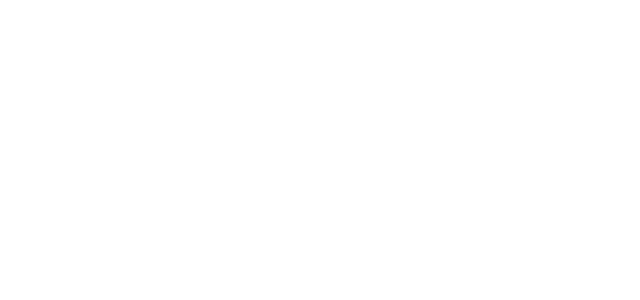
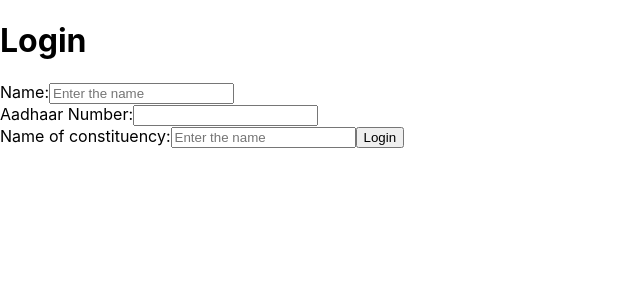
Before and after one commit to Pranay-Erra/voting-app, a React (Create React App) app in the folder frontend/: page /login in a window 1280 px wide. Before the commit this address had no page. Shown: the top 300 px of the page, without its empty margins (0-640 px from the left). Built offline with nearby package versions, Linux system fonts and the light colour scheme.

Commit message:
done with login page,should complete filtering of candidates acc to place

```diff
--- a/frontend/src/App.js
+++ b/frontend/src/App.js
@@ -5,6 +5,7 @@
 import Display_candidate from './components/displayCandidate';
 import Candidate_reg from './components/candidateReg';
 import Dashboard from './components/dashboard';
+import Login from './components/login';
 
 function App() {
 
@@ -15,6 +16,7 @@
         <Route path='/candidate-reg' element={<Candidate_reg/>}/>
         <Route path='/display-candidate' element={<Display_candidate/>}/>
         <Route path='/dashboard' element={<Dashboard/>}/>
+        <Route path='/login' element={<Login/>}/>
         {/* <Route path='/otp-entry' element={<Otpentry/>}/> */}
       </Routes>
     </BrowserRouter>
--- a/frontend/src/components/candidateReg.js
+++ b/frontend/src/components/candidateReg.js
@@ -11,12 +11,29 @@
     const [caste, setCaste] = useState("");
     const [phone, setPhone] = useState("");
     const [party, setParty] = useState("");
+    const [aadhaarNumber, setAadhaarNumber] = useState('');
+    const [error, setError] = useState('');
+
+    const validateAadhaar = (value) => {
+      const aadhaarRegex = /^\d{12}$/;
+      if (aadhaarRegex.test(value)) {
+        setError('');
+      } else {
+        setError('Aadhaar number must be a 12-digit numeric value.');
+      }
+    };
+
+    const handleChange = (e) => {
+      const { value } = e.target;
+      setAadhaarNumber(value);
+      validateAadhaar(value);
+    };
 
 
     const handleSubmit = async () => {
         try {
             const response = await axios.post(
-                `http://localhost:8000/candidate-reg/${name}/${age}/${address}/${district}/${qualification}/${caste}/${phone}/${party}`
+                `http://localhost:8000/candidate-reg/${name}/${age}/${aadhaarNumber}/${address}/${district}/${qualification}/${caste}/${phone}/${party}`
             );
             console.log(response.data);
             // Add navigation if needed
@@ -52,7 +69,17 @@
                     onChange={(e) => setAge(e.target.value)}
                     required
                 /><br /><br />
-
+                <div>
+                <label htmlFor="aadhaar">Aadhaar Number:</label>
+                <input
+                    type="text"
+                    id="aadhaar"
+                    value={aadhaarNumber}
+                    onChange={handleChange}
+                    maxLength="12"
+                />
+                {error && <p style={{ color: 'red' }}>{error}</p>}
+                </div>
                 {/* Address */}
                 <label htmlFor="address">Address:</label><br />
                 <textarea
--- a/frontend/src/components/displayCandidate.js
+++ b/frontend/src/components/displayCandidate.js
@@ -6,6 +6,7 @@
   const [name, setName] = useState('');
   const [party, setParty] = useState('');
   const [votedCandidates, setVotedCandidates] = useState(new Set());
+  const [district,setDistrict]=useState('');
 
   const fetchData = async () => {
     try {
@@ -21,10 +22,29 @@
       console.error("Error fetching data:", error);
     }
   };
+  //fetching the place
+  const fetchPlace=async()=>{
+    try{
+      const response=await axios.get('http://localhost:8000/place',{
+        params: {
+         district
+        }
+      });
+      console.log('fgh')
+      console.log(response.data);
+      setDistrict(response.data);
+    }catch (error) {
+      console.error("Error fetching data:", error);
+    }
+  }
 
   useEffect(() => {
     fetchData();
   }, [name, party]);
+
+  useEffect(()=>{
+    fetchPlace();
+  },[district])
 
   const handleNameChange = (e) => setName(e.target.value);
   const handlePartyChange = (e) => setParty(e.target.value);
@@ -46,6 +66,7 @@
   return (
     <>
       <div>
+        <h2>Candidates in {district}</h2>
         <label>
           Name:
           <input type="text" value={name} onChange={handleNameChange} />
--- /dev/null
+++ b/frontend/src/components/login.js
@@ -0,0 +1,63 @@
+import React from "react";
+import { useState } from "react";
+import axios from "axios";
+import { useNavigate } from "react-router-dom";
+
+const Login=()=>{
+    const [aadhaarNumber, setAadhaarNumber] = useState('');
+    const [error, setError] = useState('');
+    const [n,setN]=useState('');
+    const [c,setC]=useState('');
+    const nav=useNavigate();
+    localStorage.place=c;
+    const validateAadhaar = (value) => {
+      const aadhaarRegex = /^\d{12}$/;
+      if (aadhaarRegex.test(value)) {
+        setError('');
+      } else {
+        setError('Aadhaar number must be a 12-digit numeric value.');
+      }
+    };
+
+    const handleChange = (e) => {
+      const { value } = e.target;
+      setAadhaarNumber(value);
+      validateAadhaar(value);
+    };
+
+    const handleSubmit= async() => {
+        const  response = await axios.get("http://localhost:8000/login/"+n+"/"+aadhaarNumber+"/"+c);
+        console.log(response.data);
+        if(response.data)
+        {
+            nav('/display-candidate')
+        }
+        else
+        {
+            alert("Failed")
+        }
+      };
+    return(
+        <>
+            <h1>Login</h1>
+            <label>Name:</label>
+            <input type="text" placeholder="Enter the name" onChange={(e)=>setN(e.target.value)}/>
+            <div>
+                <label htmlFor="aadhaar">Aadhaar Number:</label>
+                <input
+                    type="text"
+                    id="aadhaar"
+                    value={aadhaarNumber}
+                    onChange={handleChange}
+                    maxLength="12"
+                />
+                {error && <p style={{ color: 'red' }}>{error}</p>}
+            </div>
+            <label>Name of constituency:</label>
+            <input type="text" placeholder="Enter the name" onChange={(f)=>setC(f.target.value)}/>
+            <button onClick={handleSubmit}>Login</button>
+        </>
+    )
+}
+
+export default Login;
--- a/frontend/src/components/voterReg.js
+++ b/frontend/src/components/voterReg.js
@@ -15,9 +15,24 @@
     const [nri, setNri] = useState("");
     const [otpVisible, setOtpVisible] = useState(false);
     const [otpVal, setOtpVal] = useState("");
+    const [aadhaarNumber, setAadhaarNumber] = useState('');
+    const [error, setError] = useState('');
 
-    // useNavigate hook
-    const navigate = useNavigate();
+    const validateAadhaar = (value) => {
+      const aadhaarRegex = /^\d{12}$/;
+      if (aadhaarRegex.test(value)) {
+        setError('');
+      } else {
+        setError('Aadhaar number must be a 12-digit numeric value.');
+      }
+    };
+
+    const handleChange = (e) => {
+      const { value } = e.target;
+      setAadhaarNumber(value);
+      validateAadhaar(value);
+    };
+
 
     // Load the smtp.js script
     useEffect(() => {
@@ -36,7 +51,7 @@
     const handleSubmit = async () => {
         try {
             const response = await axios.post(
-                `http://localhost:8000/voter-reg/${name}/${age}/${address}/${district}/${qualification}/${caste}/${phone}/${email}/${nri}`
+                `http://localhost:8000/voter-reg/${name}/${age}/${aadhaarNumber}/${address}/${district}/${qualification}/${caste}/${phone}/${nri}`
             );
             console.log(response.data);
             // Add navigation if needed
@@ -120,6 +135,17 @@
                     required
                 /><br /><br />
 
+                <div>
+                <label htmlFor="aadhaar">Aadhaar Number:</label>
+                <input
+                    type="text"
+                    id="aadhaar"
+                    value={aadhaarNumber}
+                    onChange={handleChange}
+                    maxLength="12"
+                />
+                {error && <p style={{ color: 'red' }}>{error}</p>}
+                </div>
                 {/* Address */}
                 <label htmlFor="address">Address:</label><br />
                 <textarea
@@ -175,7 +201,7 @@
                 /><br /><br />
 
                 {/* Email */}
-                <label htmlFor="email">Email:</label><br />
+                {/* <label htmlFor="email">Email:</label><br />
                 <input
                     type="email"
                     id="email"
@@ -183,13 +209,13 @@
                     value={email}
                     onChange={(e) => setEmail(e.target.value)}
                     required
-                /><br /><br />
+                /><br /><br /> */}
 
                 {/* Send OTP Button */}
-                <button type="button" onClick={sendOtp}>Send OTP</button><br /><br />
+                {/* <button type="button" onClick={sendOtp}>Send OTP</button><br /><br /> */}
 
                 {/* OTP Field (conditionally rendered) */}
-                {otpVisible && (
+                {/* {otpVisible && (
                     <>
                         <div className="otpverify">
                             <input
@@ -213,7 +239,7 @@
                             </button>
                         </div>
                     </>
-                )}
+                )} */}
 
                 {/* NRI (Yes or No) */}
                 <label>NRI:</label><br />
```
Also changed, not shown: 1 other file (tests, documents, lock files or other folders).
